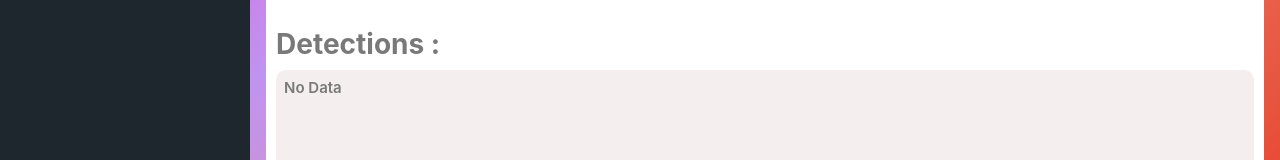
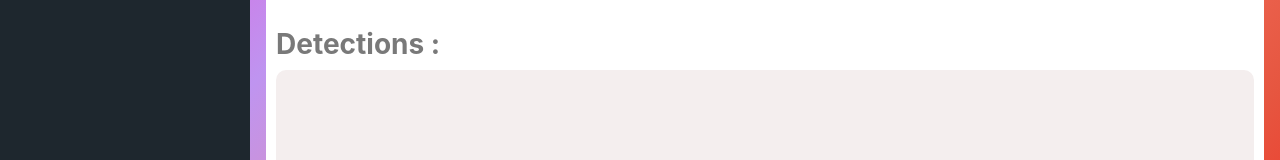
Before and after one commit to iamkuldeeppanwar/Quantum-ai, a React (Create React App) app: page /#/Ai/object-detect in a window 1280 px wide. Shown: the part 492-652 px from the top of the page. Built offline with nearby package versions, Linux system fonts and the light colour scheme.

Commit message:
Add only bottle detection

```diff
--- a/src/pages/Object detection/Objectdetect.js
+++ b/src/pages/Object detection/Objectdetect.js
@@ -85,35 +85,12 @@ const Objectdetect = () => {
         <div className="object_detect_card mt-3">
           <div className="object_detect_flex">
             <div className="object_detect_camera">
-              {/* {recording ? (
-                <div className="d-flex align-items-center flex-column mt-3">
-                  <img
-                    className="record_frame_img"
-                    src={recordFrame}
-                    alt="..."
-                  />
-                  <div>Tap start record to detect object</div>
-                  <div className="camera_permission_txt">
-                    Permission: turn on your video camera
-                  </div>
-                </div>
-              ) : (
-                <video
-                  className="camera_detect"
-                  ref={videoRef}
-                  autoPlay
-                  playsInline
-                  muted
-                  // style={{ display: "block" }}
-                />
-              )} */}
               <video
                 className="camera_detect"
                 ref={videoRef}
                 autoPlay
                 playsInline
                 muted
-                // style={{ display: "block" }}
               />
             </div>
             <div className="content_main">
@@ -123,12 +100,17 @@ const Objectdetect = () => {
                   prediction.map((prediction, index) => {
                     return (
                       <ul key={index}>
-                        <li>{prediction.class}</li>
+                        {prediction.score > 0 &&
+                        prediction.class == "bottle" ? (
+                          <li>{prediction.class}</li>
+                        ) : (
+                          <li></li>
+                        )}
                       </ul>
                     );
                   })
                 ) : (
-                  <div className="p-2">No Data</div>
+                  <div className="p-2"></div>
                 )}
               </div>
             </div>
```
